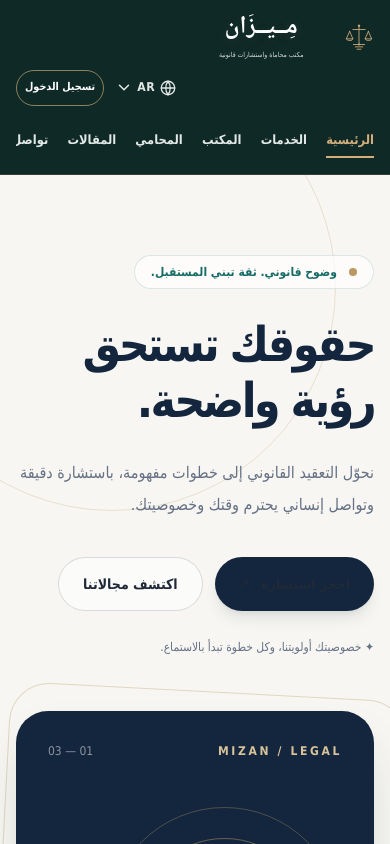
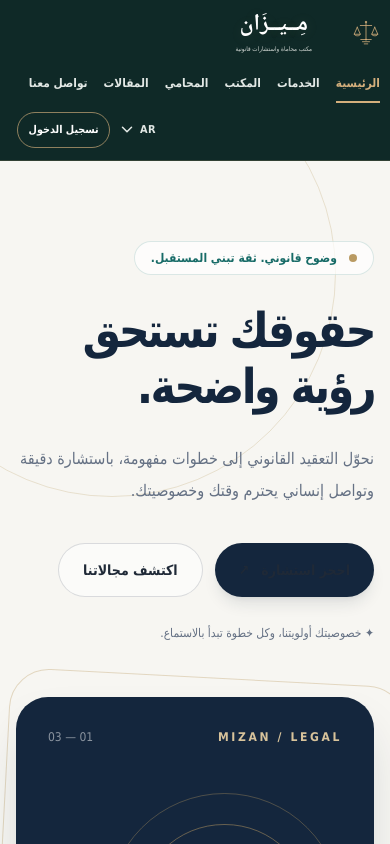
Before and after one commit to mahmoudSElsebaey/mizan-legal-platform, a Next.js app: page /ar in a window 390 px wide. Shown: the top 844 px of the page. Built offline with nearby package versions, Linux system fonts and the light colour scheme; no server answers; the database is empty.

Commit message:
responsive: refine mobile header footer and footer link hover

```diff
--- a/src/app/globals.css
+++ b/src/app/globals.css
@@ -220,3 +220,71 @@ img, svg, video { max-width: 100%; }
 @media(max-width:1100px){.mizan-site-brand-copy{width:clamp(175px,19vw,215px)}.mizan-site-brand-copy small{font-size:.52rem}.mizan-site-brand-copy .mizan-arabic-wordmark{font-size:1.9rem!important}}
 @media(max-width:760px){.mizan-site-brand-copy{width:clamp(160px,45vw,200px)}.mizan-site-brand-copy .mizan-arabic-wordmark{font-size:1.75rem!important}.mizan-site-brand-copy small{font-size:.48rem}.mizan-site-mark{width:36px;height:42px}.mizan-profile-copy{display:flex}.mizan-profile-copy strong{max-width:72px!important}.mizan-profile-trigger{gap:.35rem}.mizan-site-actions .mizan-language{display:inline-flex!important}.mizan-site-actions .mizan-language-code{display:inline!important}}
 @media(max-width:420px){.mizan-site-brand-copy{width:148px}.mizan-site-brand-copy .mizan-arabic-wordmark{font-size:1.55rem!important}.mizan-site-brand-copy small{font-size:.43rem}.mizan-site-mark{width:30px;height:36px}.mizan-profile-copy{display:none}.mizan-profile-trigger{padding:.25rem}.mizan-site-actions .mizan-language{gap:.25rem;padding-inline:.45rem!important}}
+
+
+/* Final responsive polish for the shared public header and footer */
+.mizan-footer-column a{color:#b7c4bf}
+.mizan-footer-column a .mizan-footer-arrow{color:var(--gold)}
+.mizan-footer-column a span:not(.mizan-footer-arrow){color:inherit;transition:color .22s ease}
+.mizan-footer-column a:hover,.mizan-footer-column a:hover span:not(.mizan-footer-arrow),.mizan-footer-column a:hover .mizan-footer-arrow{color:var(--gold)}
+.mizan-footer-column a:hover{transform:translateX(-2px)}
+[dir="ltr"] .mizan-footer-column a:hover{transform:translateX(2px)}
+.mizan-footer-column a{transition:color .22s ease,transform .22s ease}
+@media(max-width:900px){
+ .mizan-site-header-inner{width:calc(100% - 2rem);min-height:76px;gap:.7rem}
+ .mizan-site-nav{gap:.55rem}
+ .mizan-site-nav a{font-size:.74rem}
+ .mizan-site-brand-copy{width:175px}
+ .mizan-site-brand-copy .mizan-arabic-wordmark{font-size:1.75rem!important}
+ .mizan-site-brand-copy small{font-size:.48rem}
+ .mizan-site-actions{gap:.35rem}
+ .mizan-site-actions .mizan-login{padding-inline:.7rem}
+}
+@media(max-width:760px){
+ .mizan-site-header-inner{display:grid;grid-template-columns:minmax(0,1fr) auto;align-items:center;gap:.65rem;padding-block:.75rem}
+ .mizan-site-brand{min-width:0;gap:.35rem}
+ .mizan-site-mark{width:34px;height:38px}
+ .mizan-site-brand-copy{width:clamp(142px,43vw,190px)}
+ .mizan-site-brand-copy .mizan-arabic-wordmark{font-size:1.65rem!important}
+ .mizan-site-brand-copy small{font-size:clamp(.4rem,1.8vw,.48rem);white-space:normal;line-height:1.35}
+ .mizan-site-actions{min-width:0;gap:.25rem}
+ .mizan-site-actions .mizan-language{display:inline-flex!important;gap:.25rem;padding:.45rem!important}
+ .mizan-site-actions .mizan-language-code{display:inline!important;font-size:.68rem}
+ .mizan-site-actions .mizan-language>svg:first-child{width:15px;height:15px}
+ .mizan-chevron-icon{width:13px;height:13px}
+ .mizan-profile-trigger{gap:.25rem;padding:.22rem}
+ .mizan-profile-trigger .mizan-avatar{width:31px;height:31px}
+ .mizan-profile-copy{display:none}
+ .mizan-site-nav{grid-column:1/-1;order:initial;width:100%;justify-content:flex-start;gap:1.2rem;overflow-x:auto;padding:.3rem 0 .15rem;scrollbar-width:none}
+ .mizan-site-nav::-webkit-scrollbar{display:none}
+ .mizan-site-nav a{font-size:.78rem;flex-shrink:0}
+ .mizan-icon-button{width:36px;height:36px}
+ .mizan-login{min-height:36px!important;padding:.45rem .65rem!important}
+ .mizan-dropdown{max-width:calc(100vw - 1.25rem)}
+ .mizan-notification-menu{inset-inline-end:-2.5rem}
+ .mizan-footer-main{width:calc(100% - 2rem);grid-template-columns:repeat(2,minmax(0,1fr));gap:2rem 1.2rem;padding-block:3rem}
+ .mizan-footer-about{grid-column:1/-1}
+ .mizan-footer-contact{grid-column:1/-1}
+ .mizan-footer-column{min-width:0}
+ .mizan-footer-column a{font-size:.82rem;overflow-wrap:anywhere}
+ .mizan-footer-bottom{width:calc(100% - 2rem);padding-block:1.25rem}
+}
+@media(max-width:420px){
+ .mizan-site-header-inner{width:calc(100% - 1.25rem);gap:.45rem}
+ .mizan-site-brand{gap:.2rem}
+ .mizan-site-mark{width:28px;height:33px}
+ .mizan-site-brand-copy{width:clamp(125px,39vw,150px)}
+ .mizan-site-brand-copy .mizan-arabic-wordmark{font-size:1.45rem!important}
+ .mizan-site-brand-copy small{font-size:.39rem;letter-spacing:0}
+ .mizan-site-actions{gap:.15rem}
+ .mizan-site-actions .mizan-language{padding:.35rem!important}
+ .mizan-site-actions .mizan-language>svg:first-child{display:none}
+ .mizan-profile-trigger .mizan-avatar{width:29px;height:29px}
+ .mizan-site-nav{gap:1rem}
+ .mizan-site-nav a{font-size:.74rem}
+ .mizan-footer-main{grid-template-columns:minmax(0,1fr);gap:1.8rem}
+ .mizan-footer-about,.mizan-footer-contact{grid-column:auto}
+ .mizan-footer-column{gap:.85rem}
+ .mizan-footer-column h2,.mizan-footer-contact h2{margin-bottom:.75rem}
+ .mizan-footer-bottom div{gap:.8rem;font-size:.72rem}
+}
```
